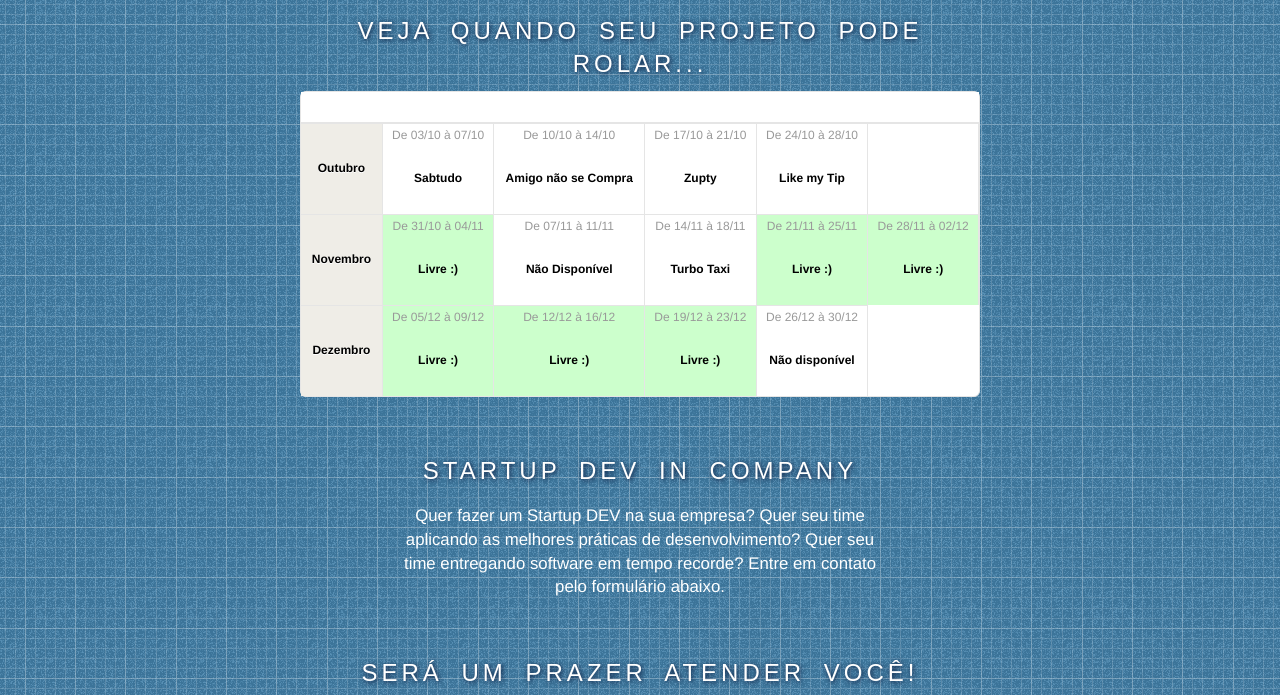
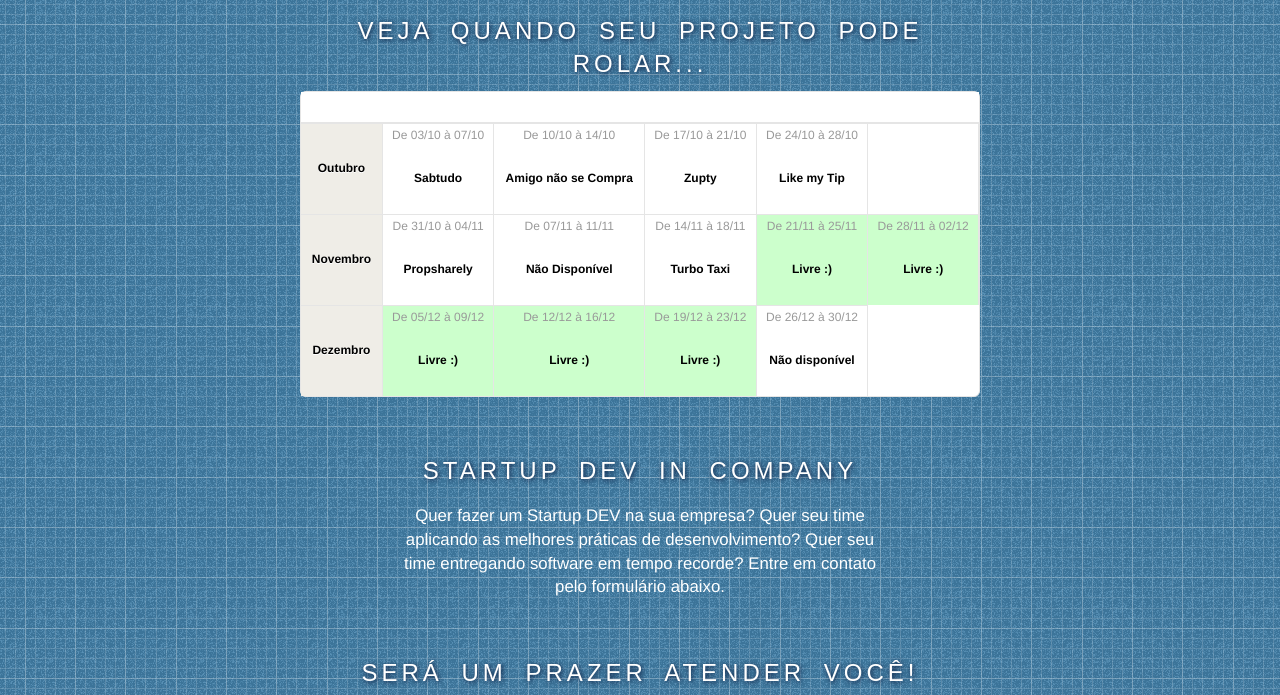
Before and after one commit to marciomarques/startupdev.github.com, a Jekyll site: the page built from index.html, in a window 1280 px wide and 900 px high, scrolled down 1058 px, cut to the strip 0-695 px from the top of the window. Built offline with Jekyll 4.4.1, drawn with Linux system fonts in a browser that asks for light colours; nearby versions of some CDN libraries; some web fonts are replaced.

Commit message:
update propsharely

```diff
--- a/index.html
+++ b/index.html
@@ -219,11 +219,11 @@
         <th>
           <div class="day">Novembro</div>
         </th>
-        <td class="current">
+        <td>
           <div class="day">De 31/10 à 04/11</div>
           <div class="day-content">
             <strong>
-              Livre :)
+              Propsharely
             </strong>
           </div>
         </td>
```
